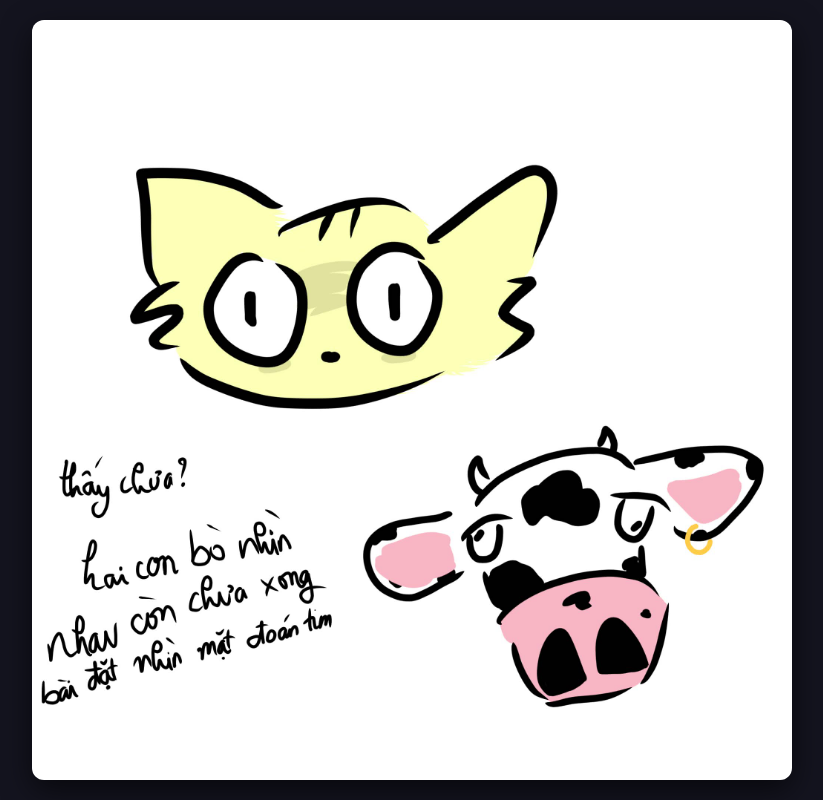
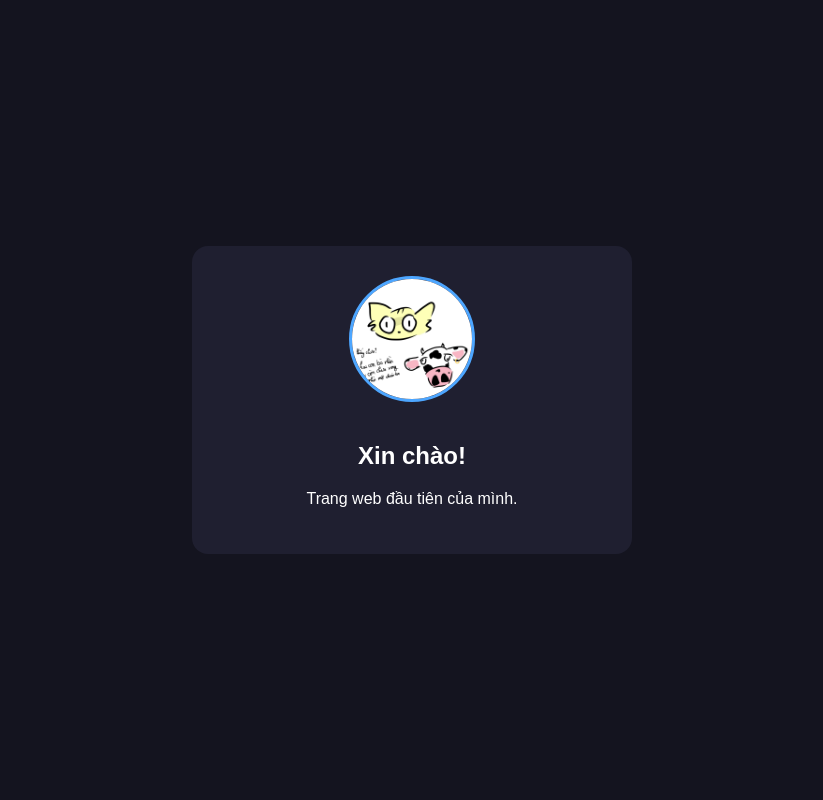
Before and after one commit to TIN-lab-vi/NhaA-naogap.github.io, a plain HTML site: page index.html in a window 1280 px wide. Shown: the whole page, without its empty margins (228-1051 px from the left). Drawn offline with Linux system fonts and the light colour scheme.

Commit message:
Update index.html

```diff
--- a/index.html
+++ b/index.html
@@ -5,30 +5,41 @@
     <meta name="viewport" content="width=device-width, initial-scale=1.0">
     <title>Trang web của tôi</title>
     <style>
-        * {
+        body {
+            background: #14141f;
+            color: #ffffff;
+            font-family: Arial, sans-serif;
             margin: 0;
-            padding: 0;
-            box-sizing: border-box;
-        }
-        body {
-            background-color: #14141f;
+            min-height: 100vh;
             display: flex;
             justify-content: center;
             align-items: center;
-            min-height: 100vh;
-            padding: 15px;
+            text-align: center;
         }
-        img {
-            max-width: 95vw;
-            max-height: 95vh;
-            width: auto;
-            height: auto;
-            border-radius: 12px;
-            box-shadow: 0 10px 30px rgba(0, 0, 0, 0.6);
+
+        .box {
+            background: #1f1f30;
+            padding: 30px;
+            border-radius: 16px;
+            max-width: 380px;
+            width: 90%;
+        }
+
+        img.avatar {
+            width: 120px;
+            height: 120px;
+            border-radius: 50%;
+            object-fit: cover;
+            border: 3px solid #4da6ff;
+            margin-bottom: 16px;
         }
     </style>
 </head>
 <body>
-    <img src="conbo.jpg" alt="Ảnh của tôi">
+    <div class="box">
+        <img src="conbo.jpg" alt="Ảnh của tôi" class="avatar">
+        <h2>Xin chào!</h2>
+        <p>Trang web đầu tiên của mình.</p>
+    </div>
 </body>
 </html>
```
